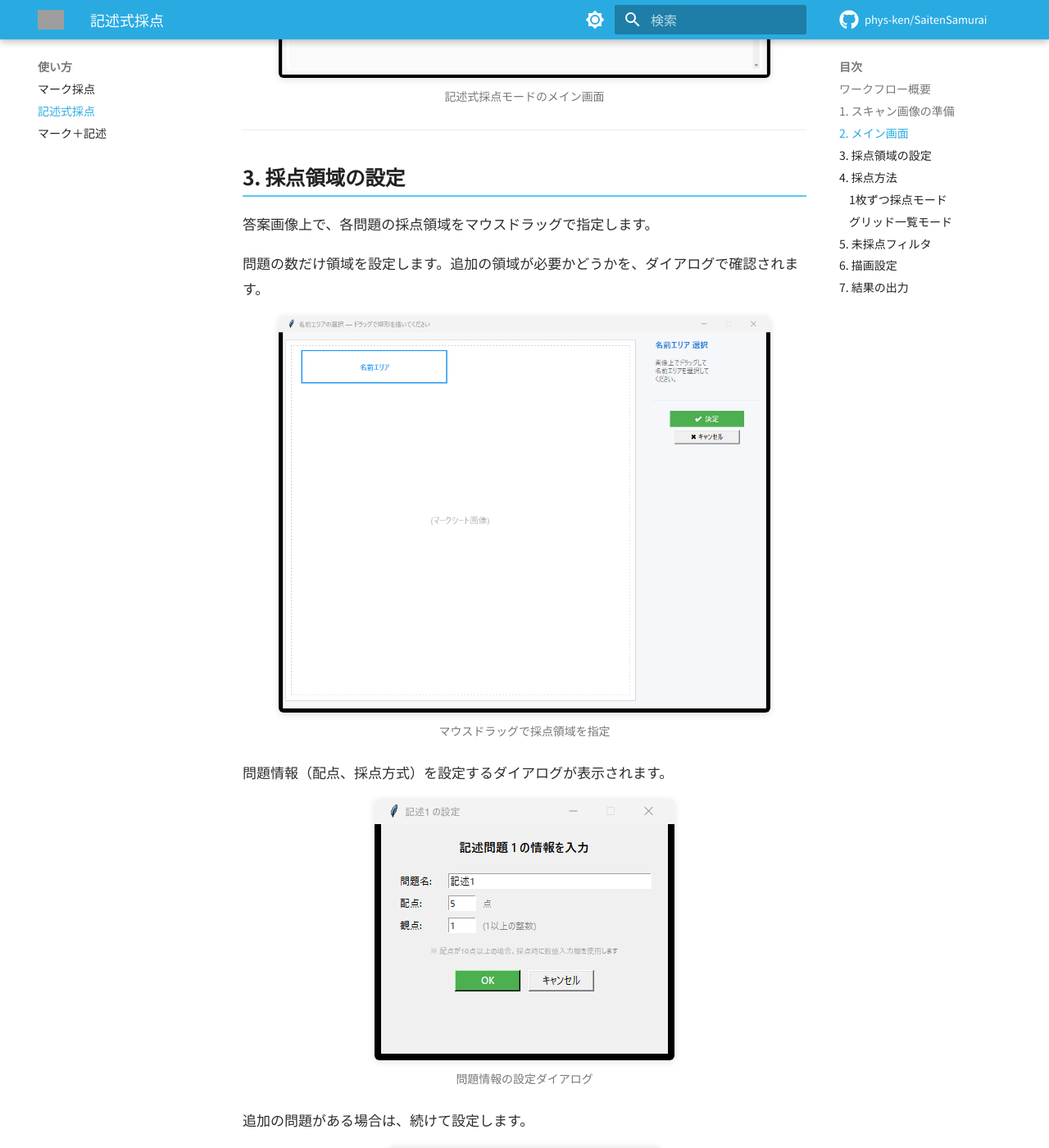
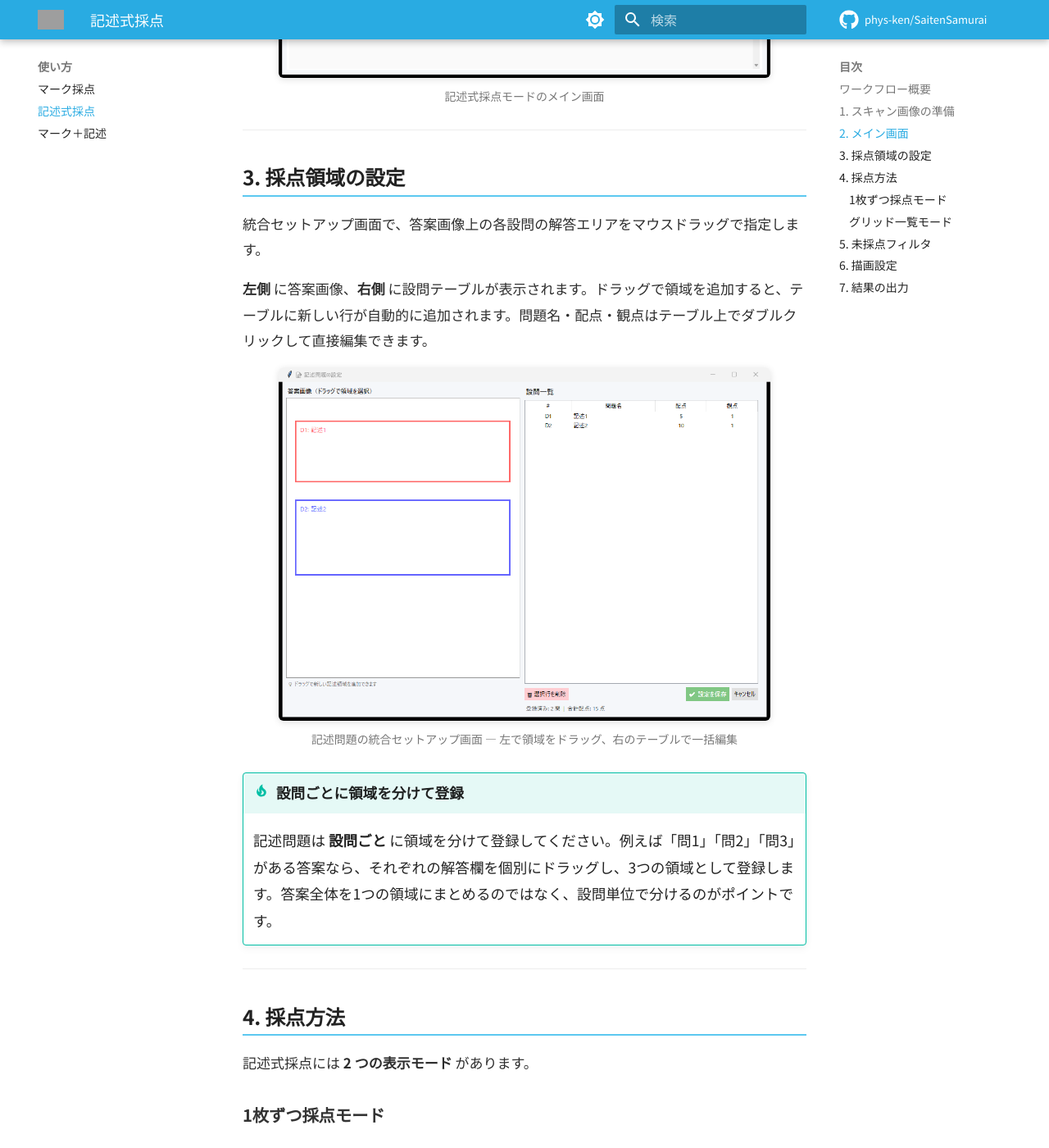
Before and after one commit to phys-ken/SaitenSamurai, an MkDocs documentation site: the page built from docs/usage/descriptive.md, in a window 1280 px wide and 1400 px high, scrolled down 1403 px. Shown: the whole window at 82% size. Built offline with MkDocs 1.6.1 and Material for MkDocs 9.7.7, drawn with Linux system fonts in a browser that asks for light colours; comment, search, counter and statistics services are not loaded; some of the changed text lies outside the part shown; grey boxes are pictures that could not be loaded.

Commit message:
docs: 記述採点 - 設問単位の採点説明に修正, 統合セットアップUI反映

```diff
--- a/docs/usage/descriptive.md
+++ b/docs/usage/descriptive.md
@@ -38,22 +38,15 @@
 
 ## 3. 採点領域の設定
 
-答案画像上で、各問題の採点領域をマウスドラッグで指定します。
+統合セットアップ画面で、答案画像上の各設問の解答エリアをマウスドラッグで指定します。
 
-問題の数だけ領域を設定します。追加の領域が必要かどうかを、ダイアログで確認されます。
+**左側** に答案画像、**右側** に設問テーブルが表示されます。ドラッグで領域を追加すると、テーブルに新しい行が自動的に追加されます。問題名・配点・観点はテーブル上でダブルクリックして直接編集できます。
 
-![領域選択](../images/15_select_region.png){ .screenshot }
-<span class="caption">マウスドラッグで採点領域を指定</span>
+![統合セットアップ](../images/19_integrated_descriptive_setup.png){ .screenshot }
+<span class="caption">記述問題の統合セットアップ画面 — 左で領域をドラッグ、右のテーブルで一括編集</span>
 
-問題情報（配点、採点方式）を設定するダイアログが表示されます。
-
-![問題情報の設定](../images/04_ask_question_info.png){ .screenshot-small }
-<span class="caption">問題情報の設定ダイアログ</span>
-
-追加の問題がある場合は、続けて設定します。
-
-![追加確認](../images/05_ask_add_more.png){ .screenshot-small }
-<span class="caption">問題の追加確認</span>
+!!! tip "設問ごとに領域を分けて登録"
+    記述問題は **設問ごと** に領域を分けて登録してください。例えば「問1」「問2」「問3」がある答案なら、それぞれの解答欄を個別にドラッグし、3つの領域として登録します。答案全体を1つの領域にまとめるのではなく、設問単位で分けるのがポイントです。
 
 ---
 
@@ -63,11 +56,11 @@
 
 ### 1枚ずつ採点モード
 
-1 人の答案を 1 枚ずつ表示し、拡大画像を見ながら採点します。
+設問ごとに切り出した解答エリアを 1 人ずつ拡大表示し、採点します。
 ○（正解）・×（不正解）・△（部分点）ボタンで判定します。
 
-![1枚ずつ採点](../images/desc_02_scorer_buttons.png){ .screenshot }
-<span class="caption">1枚ずつの採点画面 — ○×△ボタンで判定</span>
+![1枚ずつ採点](../images/06_single_question_scorer.png){ .screenshot }
+<span class="caption">設問単位の採点画面 — 解答エリアを拡大表示して○×△で判定</span>
 
 採点結果は即座にフィードバック表示されます。
 
```
Also changed, not shown: docs/usage/combined.md (+2 -2 lines).
